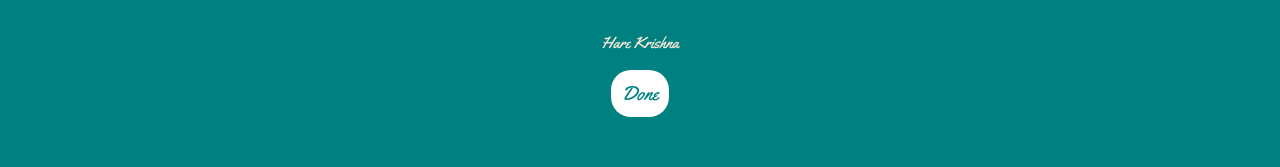
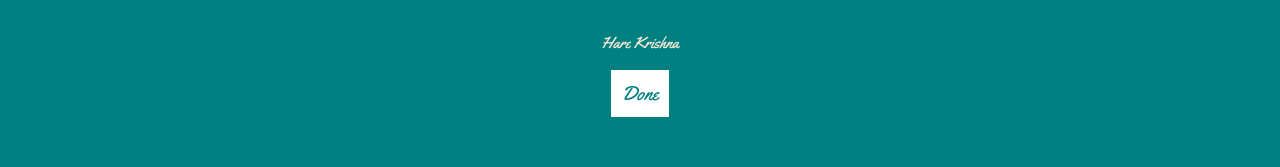
Before and after one commit to ashaytiwari/React-Portfolio-Website, a React (Create React App) app: page / in a window 1280 px wide. Shown: the part 419-586 px from the top of the page. Built offline with nearby package versions, Linux system fonts and the light colour scheme.

Commit message:
UI: minor ui changes

```diff
--- a/src/components/button.module.css
+++ b/src/components/button.module.css
@@ -6,5 +6,4 @@
   padding: 10px;
   outline: none;
   border: none;
-  border-radius: 20px;
 }
```
